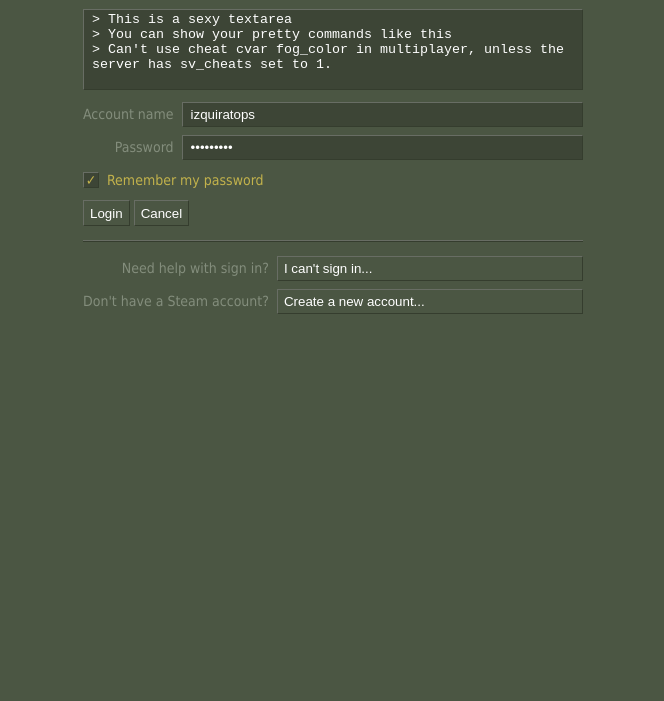
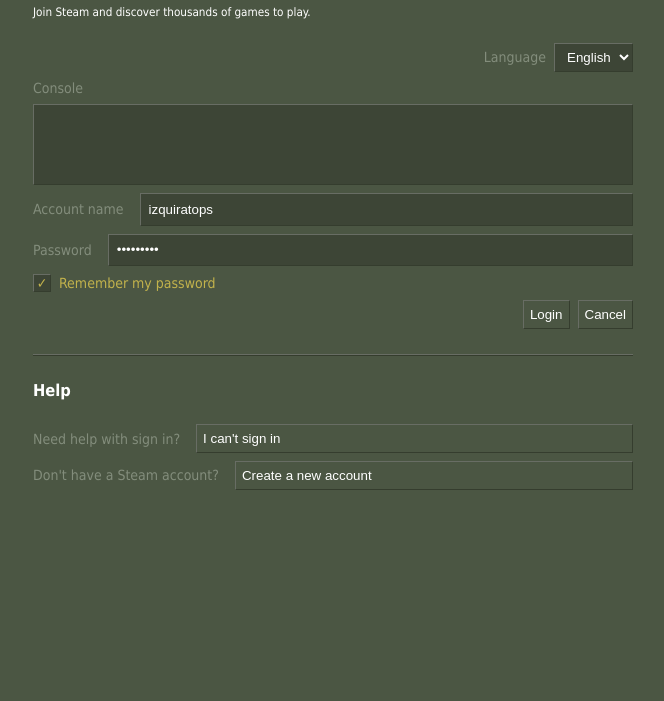
Before and after one commit to izquiratops/dummy-steam-site, a website with bundled scripts: page public/index.html in a window 1280 px wide. Shown: the part 99-800 px from the top of the page, without its empty margins (307-971 px from the left). Built offline with nearby package versions, Linux system fonts and the light colour scheme.

Commit message:
Better layout! HTML tags & space variables :D

```diff
--- a/package.json
+++ b/package.json
@@ -3,7 +3,8 @@
   "version": "1.0.0",
   "description": "Boilerplate project with Steam aesthetics",
   "scripts": {
-    "build": "esbuild src/main.ts --bundle --minify --outfile=public/bundle.js"
+    "build": "esbuild src/main.ts --bundle --minify --outfile=public/bundle.js",
+    "watch": "esbuild src/main.ts --bundle --watch --outfile=public/bundle.js"
   },
   "repository": {
     "type": "git",
--- a/public/index.html
+++ b/public/index.html
@@ -1,22 +1,27 @@
 <!DOCTYPE html>
-<html lang="en">
+<html lang="en" dir="ltr">
 
 <head>
+    <title>Steam Template</title>
     <meta charset="UTF-8">
-    <meta http-equiv="X-UA-Compatible" content="IE=edge">
     <meta name="viewport" content="initial-scale=1.0">
-    <title>Steam Template</title>
     <link rel="stylesheet" href="./bundle.css">
     <link rel="manifest" href="./manifest.json"/>
     <script src="./bundle.js" async></script>
 </head>
 
 <body>
-<div class="window-wrapper">
-    <h2>Steam Template</h2>
+    <main>
+        <h1>Steam Template</h1>
 
-    <div class="vertical-align">
-        <div>
+        <section>
+            <header>
+                <h3>Wellcome</h3>
+                <small>Join Steam and discover thousands of games to play.</small>
+            </header>
+
+            <fieldset>
+                <div class="input-fit-line justify-end">
                     <label for="language-select">Language</label>
                     <select id="language-select" name="language-select">
                         <option value="0">English</option>
@@ -25,38 +30,49 @@
                     </select>
                 </div>
 
-        <label for="console"></label>
-        <textarea id="console" readonly rows="5">
-> This is a sexy textarea
-> You can show your pretty commands like this
-> Can't use cheat cvar fog_color in multiplayer, unless the server has sv_cheats set to 1.
-        </textarea>
+                <label for="console">Console</label>
+                <textarea id="console" rows="5" readonly></textarea>
 
-        <div class="form-grid">
+                <form>
+                    <div class="input-wide-line">
                         <label for="username">Account name</label>
                         <input type="text" id="username" name="username" value="izquiratops">
+                    </div>
+                    <div class="input-wide-line">
                         <label for="password">Password</label>
                         <input type="password" id="password" name="password" value="headcrabs">
                     </div>
 
-        <input type="checkbox" id="remember-credentials" name="remember-credentials" checked>
+                    <input type="checkbox"id="remember-credentials" name="remember-credenials" checked>
                     <label for="remember-credentials">Remember my password</label>
 
-        <div>
+                    <div class="input-fit-line justify-end">
                         <button id="login-btn">Login</button>
                         <button id="cancel-btn">Cancel</button>
                     </div>
-    </div>
+                </form>
+            </fieldset>
+        </section>
 
         <hr>
 
-    <div class="form-grid">
-        <label for="username">Need help with sign in?</label>
-        <button>I can't sign in...</button>
-        <label for="username">Don't have a Steam account?</label>
-        <button>Create a new account...</button>
+        <section>
+            <header>
+                <h3>Help</h3>
+            </header>
+
+            <fieldset>
+                <div class="input-wide-line">
+                    <label for="help-btn">Need help with sign in?</label>
+                    <button id="help-btn">I can't sign in</button>
                 </div>
+                <div class="input-wide-line">
+                    <label for="create-btn">Don't have a Steam account?</label>
+                    <button id="create-btn">Create a new account</button>
                 </div>
+            </fieldset>
+        </section>
+    </main>
 </body>
 
 </html>
--- a/src/main.ts
+++ b/src/main.ts
@@ -14,7 +14,7 @@
 }
 
 function initialize() {
-    const loginBtn = document.getElementById('login-btn');
+    const loginBtn = document.getElementById('help-btn');
     loginBtn?.addEventListener('click', showRandomToast);
 }
 
--- a/src/style.css
+++ b/src/style.css
@@ -2,12 +2,7 @@
 /* @custom-media --dark (prefers-color-scheme: dark); */
 /* @custom-media --light (prefers-color-scheme: light); */
 
-/* -------------------------------------------------------------------------- */
-/*                                Color scheme                                */
-/* -------------------------------------------------------------------------- */
-
 :root {
-    --font-size: 13px;
     --background: hsl(96 12% 30%);
     --input-background: hsl(92 12% 24%);
     --font-primary: hsl(0 0% 100%);
@@ -15,27 +10,48 @@
     --active-accent: hsl(52 49% 53%);
     --shadow-clear: hsl(93 4% 41%);
     --shadow-dark: hsl(93 14% 21%);
+
+    --space-xxs: .25rem;
+    --space-xs:  .5rem;
+    --space-sm:  1rem;
+    --space-md:  1.5rem;
+    --space-lg:  2rem;
+    --space-xl:  3rem;
+    --space-xxl: 6rem;
 }
 
 /* -------------------------------------------------------------------------- */
 /*                                   General                                  */
 /* -------------------------------------------------------------------------- */
 
-* {
-    box-sizing: border-box;
+html {
+    block-size: 100%;
+    inline-size: 100%;
 }
 
-html, body {
-    height: 100%;
-    width: 100%;
+body {
+    min-block-size: 100%;
+    min-inline-size: 100%;
+
+    box-sizing: border-box;
+    padding-block: var(--space-xs);
     margin: 0;
+
+    color: var(--font-primary);
+    background: var(--background);
+    font-family: Tahoma, Verdana, serif;
+    font-size: 14px;
 }
 
-html {
-    font-family: Tahoma, Verdana, serif;
-    font-size: 14px;
-    color: var(--font-primary);
-    background: var(--background);
+main {
+    display: grid;
+    gap: var(--space-md);
+    place-content: center;
+    padding: var(--space-sm);
+}
+
+h1, h2, h3 {
+    margin: 0;
 }
 
 /* -------------------------------------------------------------------------- */
@@ -43,10 +59,15 @@
 /* -------------------------------------------------------------------------- */
 
 button {
+    height: 1.8rem;
     border-radius: 0;
-    height: 1.8rem;
+    cursor: pointer;
+
     text-align: start;
-    cursor: pointer;
+    white-space: nowrap;
+    text-overflow: ellipsis;
+    overflow: hidden;
+
     background-color: var(--background);
     color: var(--font-primary);
     border: 1px solid;
@@ -68,15 +89,51 @@
 /*                                 Form layout                                */
 /* -------------------------------------------------------------------------- */
 
-.form-grid {
-    display: grid;
-    grid-template-columns: auto minmax(max-content, 1fr);
-    align-items: baseline;
-    gap: 8px;
+section {
+  display: grid;
+  gap: var(--space-md);
+
+  min-width: min(600px, 60vw);
 }
 
-.form-grid label {
-    text-align: end;
+header {
+  display: grid;
+  gap: var(--space-xxs);
+}
+
+form {
+    display: grid;
+    gap: var(--space-xs);
+    grid-template-columns: repeat(auto minmax(min-content, 1fr));
+    align-items: baseline;
+}
+
+fieldset {
+    display: flex;
+    flex-flow: column nowrap;
+    justify-content: space-between;
+    gap: var(--space-xs);
+
+    border: 0;
+    padding: 0;
+    margin: 0;
+}
+
+.input-fit-line {
+    display: flex;
+    align-items: baseline;
+    gap: var(--space-xs);
+}
+
+.input-wide-line {
+    display: grid;
+    align-items: center;
+    grid-template-columns: max-content 1fr;
+    gap: var(--space-sm);
+}
+
+.justify-end {
+    justify-content: flex-end;
 }
 
 /* -------------------------------------------------------------------------- */
@@ -86,7 +143,7 @@
 input, select {
     height: 1.8rem;
     border: 1px solid;
-    padding-left: 8px;
+    padding-left: var(--space-xs);
     background: var(--input-background);
     border-color: var(--shadow-clear) var(--shadow-dark) var(--shadow-dark) var(--shadow-clear);
     color: var(--font-primary);
@@ -127,10 +184,10 @@
 [type="checkbox"] + label:before {
     display: grid;
     place-content: center;
+    border: 1px solid;
     width: 1rem;
     height: 1rem;
-    margin-right: 8px;
-    border: 1px solid;
+    margin-right: var(--space-xs);
     border-color: var(--shadow-clear) var(--shadow-dark) var(--shadow-dark) var(--shadow-clear);
     background: var(--input-background);
 }
@@ -160,34 +217,17 @@
     border-bottom: 1px solid var(--shadow-dark);
     border-right: 0;
     border-left: 0;
-    margin: 1rem 0;
+    margin: 1px 0;
 }
 
 textarea {
     resize: none;
     outline: none;
-    width: 100%;
-    padding-left: 8px;
+
+    background: var(--input-background);
+    color: var(--font-primary);
     border: 1px solid;
     border-color: var(--shadow-clear) var(--shadow-dark) var(--shadow-dark) var(--shadow-clear);
-    background: var(--input-background);
-    color: var(--font-primary);
-}
-
-/* -------------------------------------------------------------------------- */
-/*                               Layout classes                               */
-/* -------------------------------------------------------------------------- */
-
-.window-wrapper {
-    display: grid;
-    place-content: center;
-    grid-template-columns: minmax(auto, 500px);
-}
-
-.vertical-align{
-    display: flex;
-    flex-flow: column nowrap;
-    gap: 12px;
 }
 
 /* -------------------------------------------------------------------------- */
@@ -199,14 +239,14 @@
     z-index: 1;
     inset-block-end: 0;
     inset-inline: 0;
-    padding-block-end: 5vh;
-    padding-inline-end: 5vh;
+    padding-block-end: var(--space-md);
+    padding-inline-end: var(--space-md);
 
     /* Grid layout */
     display: grid;
     justify-items: end;
     justify-content: end;
-    gap: 1vh;
+    gap: var(--space-xs);
 
     /* Others */
     pointer-events: none;
@@ -219,7 +259,6 @@
     max-inline-size: min(40ch, 90vw);
     padding-block: .8ch;
     padding-inline: 1ch;
-    font-size: 1rem;
 
     /* Color palette */
     border: 1px solid;
--- a/src/toast.ts
+++ b/src/toast.ts
@@ -1,7 +1,7 @@
 const init = (): HTMLElement => {
     const node = document.createElement('section');
     node.classList.add('gui-toast-group');
-    document.firstElementChild?.insertBefore(node, document.body);
+    document.body.appendChild(node);
 
     return node;
 }
```
Also changed, not shown: .nova/Configuration.json (added), README.md. Lines whose indentation alone changed are shown as unchanged.
